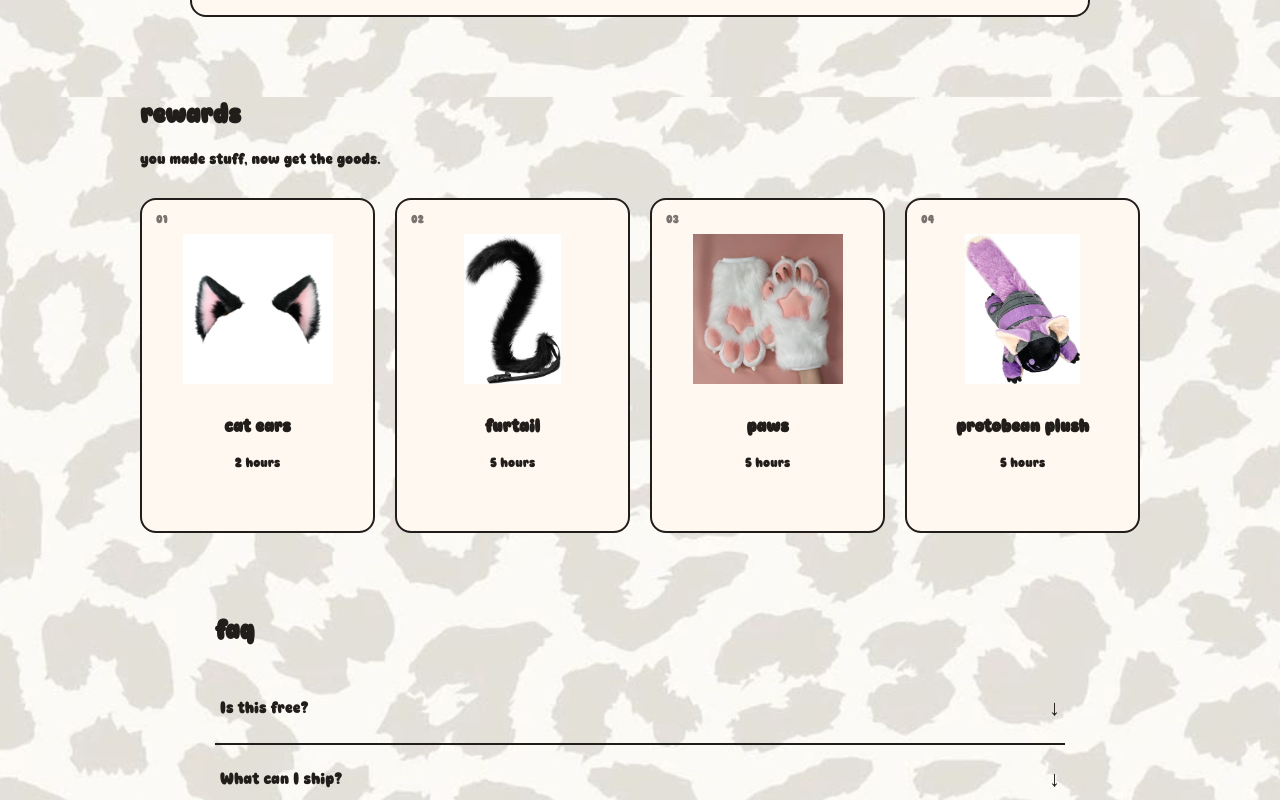
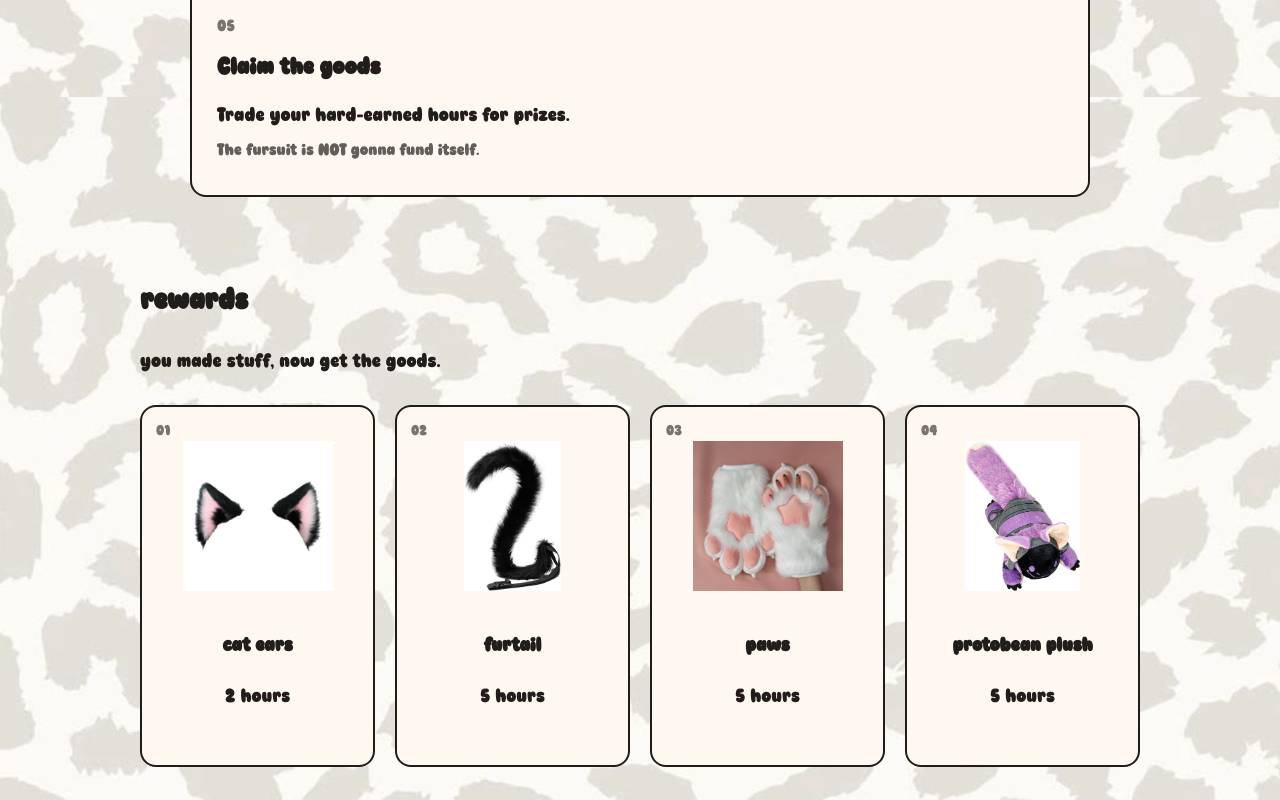
Before and after one commit to khanaaaaaa/pawgrammed, a plain HTML site: page index.html in a window 1280 px wide. Shown: the part 1503-2303 px from the top of the page. Drawn offline with Linux system fonts and the light colour scheme.

Commit message:
Made the fonts bigger

```diff
--- a/style.css
+++ b/style.css
@@ -22,6 +22,8 @@ html {
 
 body {
     font-family: 'main';
+    font-size: 20px;
+    line-height: 1.6
 }
 
 .hero-bottom p,
@@ -122,7 +124,7 @@ button {
 }
 
 .step-number {
-    font-size: 13px;
+    font-size: 17px;
     opacity: 0.6;
 }
 
@@ -142,7 +144,7 @@ button {
 }
 
 .step .aside {
-    font-size: 14px;
+    font-size: 17px;
     opacity: 0.7;
 }
 
@@ -154,7 +156,7 @@ button {
 }
 
 .shop h2 {
-    font-size: 28px;
+    font-size: 30px;
     margin-bottom: 8px;
 }
 
@@ -188,7 +190,7 @@ button {
     position: absolute;
     top: 12px;
     left: 14px;
-    font-size: 12px;
+    font-size: 15px;
     opacity: 0.6;
 }
 
@@ -198,12 +200,12 @@ button {
 }
 
 .shop-item h3 {
-    font-size: 19px;
+    font-size: 20px;
     margin: 10px 0;
 }
 
 .shop-item p {
-    font-size: 14px;
+    font-size: 20px;
     line-height: 1.5;
     min-height: 42px;
 }
@@ -232,7 +234,7 @@ button {
 }
 
 .faq h2 {
-    font-size: 28px;
+    font-size: 20px;
     margin-bottom: 25px;
 }
 
@@ -251,7 +253,7 @@ button {
     border: none;
     color: #211d1b;
     font: inherit;
-    font-size: 17px;
+    font-size: 20px;
     text-align: left;
     cursor: pointer;
 }
@@ -264,13 +266,13 @@ button {
 .faq-answer {
     display: none;
     padding: 0 5px 20px;
-    font-size: 14px;
+    font-size: 20px;
     line-height: 1.8;
 }
 
 .faq-answer p {
     margin: 0;
-    font-size: 14px;
+    font-size: 20px;
     line-height: 1.8;
 }
 
```
